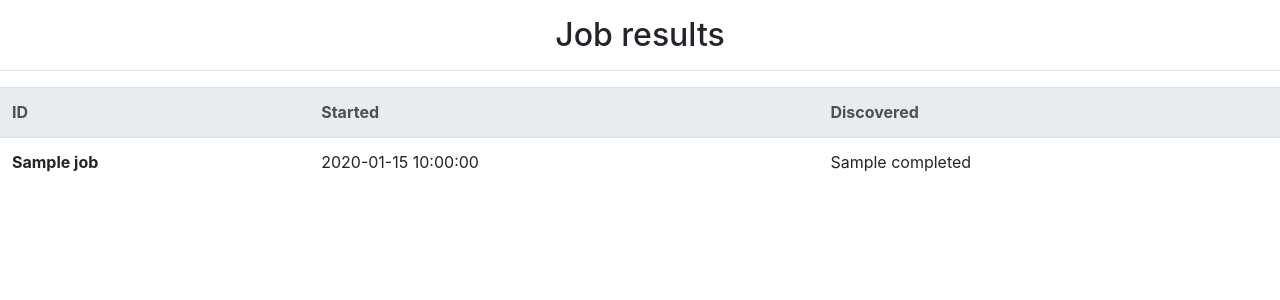
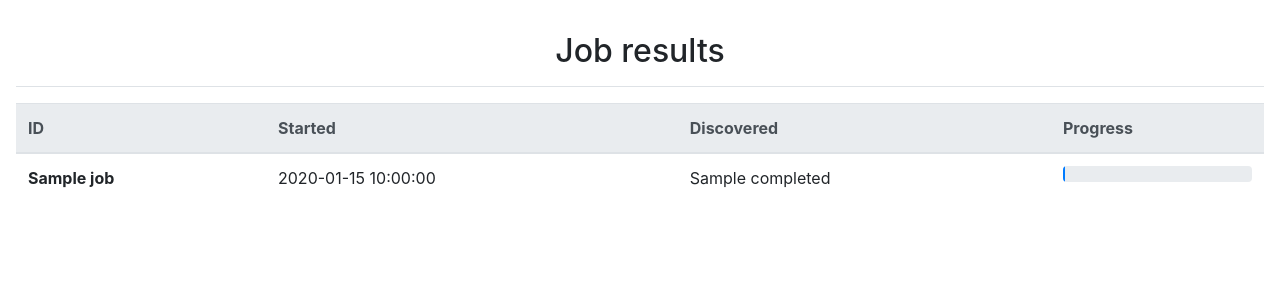
Before and after one commit to adambaumeister/panhit, a Flask app: template templates/jobs.html in a window 1280 px wide. Shown: the part 56-356 px from the top of the page. Run offline with Flask 2, Linux system fonts and the light colour scheme; the template is opened without the code that fills it: most values are stand-ins (such as "Sample title", 1, 10 or a date in 2020); some libraries are stand-ins or nearby versions.

Commit message:
Completed table layout

```diff
--- a/phlibs/jqueue/jobs.py
+++ b/phlibs/jqueue/jobs.py
@@ -66,7 +66,10 @@ class JobQueue:
                 for process in processes:
                     process.join()
                     completed = completed+1
+                    completed_percent = int(round(completed / len(self.queue)))
+
                     d['completed'] = completed
+                    d['completed_percent'] = completed_percent * 100
                     self.db.write_id('jqstatus', d)
 
                 processes = []
@@ -77,7 +80,10 @@ class JobQueue:
         for process in processes:
             process.join()
             completed = completed + 1
+            completed_percent = int(round(completed / len(self.queue)))
+
             d['completed'] = completed
+            d['completed_percent'] = completed_percent * 100
             self.db.write_id('jqstatus', d)
 
 class Job:
--- a/static/js/functions.js
+++ b/static/js/functions.js
@@ -252,12 +252,15 @@ function ScanSpecSettings () {
     var jobName = $(".spec-name").val()
 
     var data = {
-        'name': jobName,
         'spec': {
             'inputs': [inputName],
             'modules': []
         }
     };
+
+    if (jobName) {
+        data['name'] = jobName;
+    }
 
     items.each(function () {
         data['spec']['modules'].push($(this).text())
--- a/templates/jobs.html
+++ b/templates/jobs.html
@@ -1,12 +1,14 @@
 {% extends "wrapper.html" %}
 {% block content %}
+<div class="container-flex p-3">
     <div class="text-center pt-3 pb-2 mb-3 border-bottom"><h2>Job results</h2></div>
-<table class="table">
+    <table class="table table-hover">
         <thead class="thead-light">
         <tr>
             <th scope="col">ID</th>
             <th scope="col">Started</th>
             <th scope="col">Discovered</th>
+            <th scope="col">Progress</th>
         </tr>
         </thead>
         <tbody>
@@ -15,8 +17,15 @@
             <th scope="row">{{ job.name }}</th>
             <td>{{ job.start_time }}</td>
             <td>{{ job.completed }}</td>
+            <td>
+                <div class="progress">
+                    <div class="progress-bar" role="progressbar" style="width:{{ job.completed_percent }}%"  aria-valuenow="{{ job.completed_percent }}" aria-valuemin="0"
+                         aria-valuemax="100"></div>
+                </div>
+            </td>
         </tr>
         {% endfor %}
         </tbody>
     </table>
+</div>
 {% endblock %}
```
Lines whose indentation alone changed are shown as unchanged.
